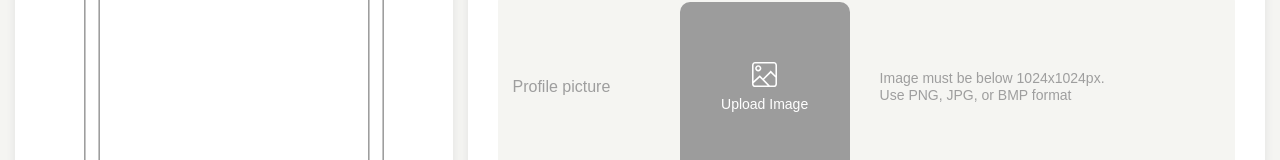
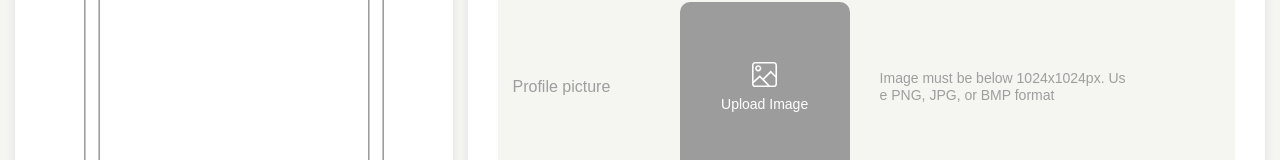
Before and after one commit to MTONSEG/app, a React (Vite) app: page /profile/details in a window 1280 px wide. Shown: the part 232-392 px from the top of the page. Built offline with nearby package versions, Linux system fonts and the light colour scheme.

Commit message:
update file input text

```diff
--- a/src/components/pages/Profile/ProfileFormDetails/ProfileFormFile/ProfileFormFile.tsx
+++ b/src/components/pages/Profile/ProfileFormDetails/ProfileFormFile/ProfileFormFile.tsx
@@ -5,14 +5,19 @@ import { ChangeEvent, FC, useState } from 'react'
 
 interface PropsType {}
 
+type FileDataType = Record<'name' | 'src', string>
+
 const ProfileFormFile: FC<PropsType> = () => {
-  const [fileSrc, setFileSrc] = useState<string>('')
+  const [file, setFile] = useState<FileDataType>({
+    name: 'Image must be below 1024x1024px. Use PNG, JPG, or BMP format',
+    src: '',
+  })
 
   const handleChange = (event: ChangeEvent<HTMLInputElement>) => {
     const files = event.currentTarget.files
 
     if (!files || !files[0]) {
-      setFileSrc('')
+      setFile({ name: '', src: '' })
       return
     }
 
@@ -27,7 +32,7 @@ const ProfileFormFile: FC<PropsType> = () => {
       const fileContent = eventReader.target.result
 
       if (typeof fileContent === 'string') {
-        setFileSrc(fileContent)
+        setFile(() => ({ name: file.name, src: fileContent }))
       }
     }
   }
@@ -37,8 +42,8 @@ const ProfileFormFile: FC<PropsType> = () => {
       <FormWrapper title='Profile picture' variant='grid'>
         <InputFile
           name='photo'
-          text='Image must be below 1024x1024px. Use PNG, JPG, or BMP format'
-          imageSrc={fileSrc}
+          text={file.name ? file.name : 'Image must be below 1024x1024px. Use PNG, JPG, or BMP format'}
+          imageSrc={file.src}
           onChange={handleChange}
           accept='.png, .jpeg, .jpg'
         />
--- a/src/components/ui/forms/InputFile/InputFile.scss
+++ b/src/components/ui/forms/InputFile/InputFile.scss
@@ -8,30 +8,18 @@
 }
 
 .input-file {
-  &__input {
-    position: absolute;
-    z-index: -1;
-    opacity: 0;
-    width: 1px;
-    height: 1px;
-
-    &:focus ~ .input-file__custom {
-      box-shadow: 0 0 15px var(--purple-lighter);
-    }
-  }
-
   &__custom {
+    overflow: hidden;
+    cursor: pointer;
+    position: relative;
     justify-content: start;
     flex: 0 0 auto;
+    flex-direction: column;
     width: 170px;
     height: 170px;
+    margin: 0 30px 0 0;
     border-radius: 10px;
     background: var(--white);
-    cursor: pointer;
-    position: relative;
-    overflow: hidden;
-    flex-direction: column;
-    margin: 0 30px 0 0;
     transition: box-shadow 0.2s ease-in-out;
 
     @media (hover: hover) {
@@ -42,15 +30,15 @@
   }
 
   &__placeholder {
-    width: 100%;
+    position: relative;
+    justify-content: center;
+    z-index: 1;
     flex: 1 1 auto;
     flex-direction: column;
-    justify-content: center;
+    gap: 10px;
+    width: 100%;
     font-size: 14px;
-    gap: 10px;
     color: var(--white);
-    position: relative;
-    z-index: 1;
     background: var(--black-05);
 
     svg {
@@ -60,28 +48,45 @@
   }
 
   &__image {
-    object-fit: cover;
-    width: 100%;
-    height: 100%;
     position: absolute;
     top: 0;
     left: 0;
     width: 100%;
     height: 100%;
+    object-fit: cover;
   }
 
   &__text {
-    color: var(--gray);
+    overflow: hidden;
+    display: -webkit-box;
+    max-width: 250px;
     font-size: 14px;
     line-height: 1.2;
-    max-width: 250px;
+    color: var(--gray);
+    word-break: break-all;
+    line-clamp: 5;
+    -webkit-box-orient: vertical;
+    -moz-box-orient: vertical;
+    -webkit-line-clamp: 5;
+  }
+
+  &__input {
+    opacity: 0;
+    position: absolute;
+    z-index: -1;
+    width: 1px;
+    height: 1px;
+
+    &:focus ~ .input-file__custom {
+      box-shadow: 0 0 15px var(--purple-lighter);
+    }
   }
 
   @include media-down(lg) {
     &__custom {
-      margin: 0 10px 0 0;
       width: 150px;
       height: 150px;
+      margin: 0 10px 0 0;
     }
   }
 
```
